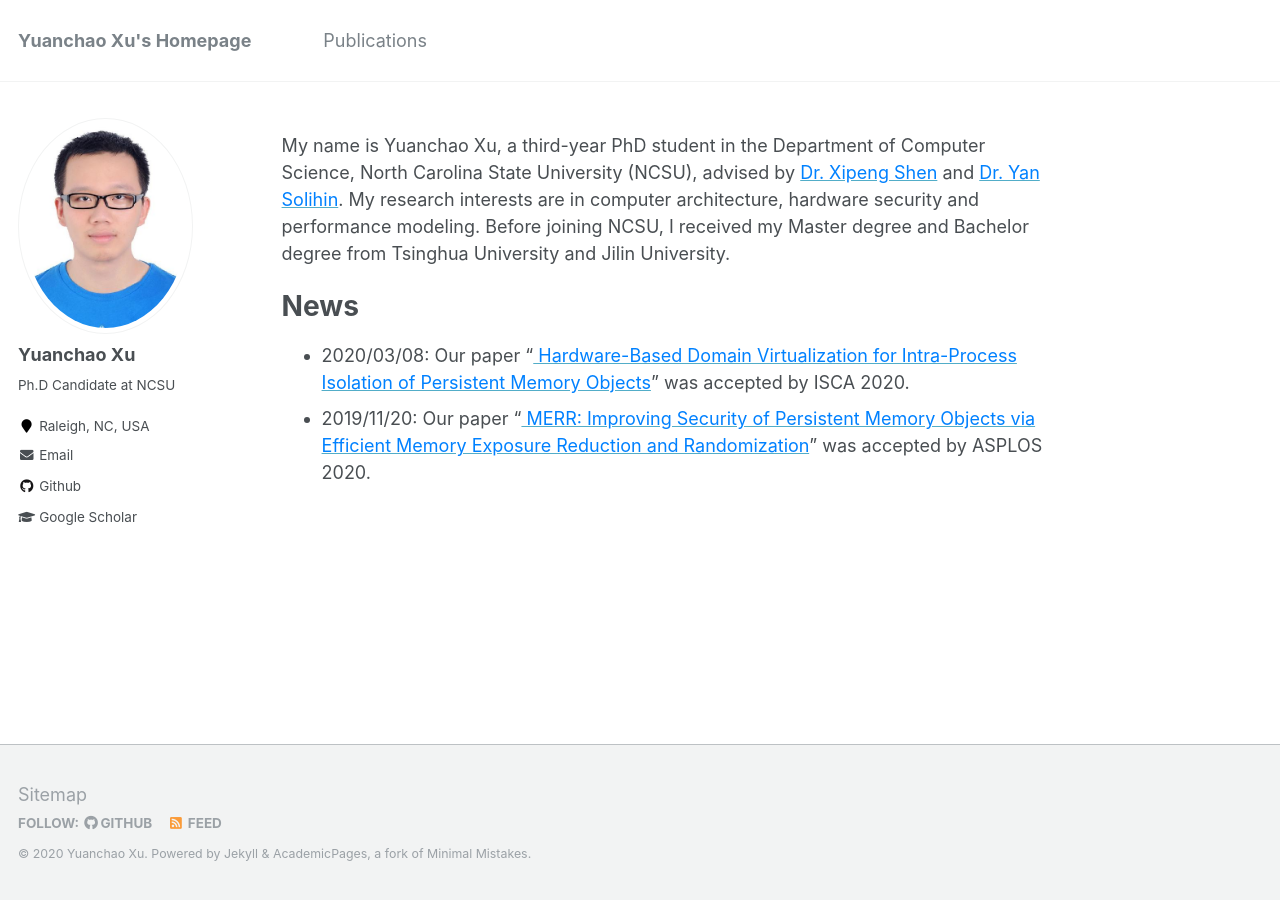
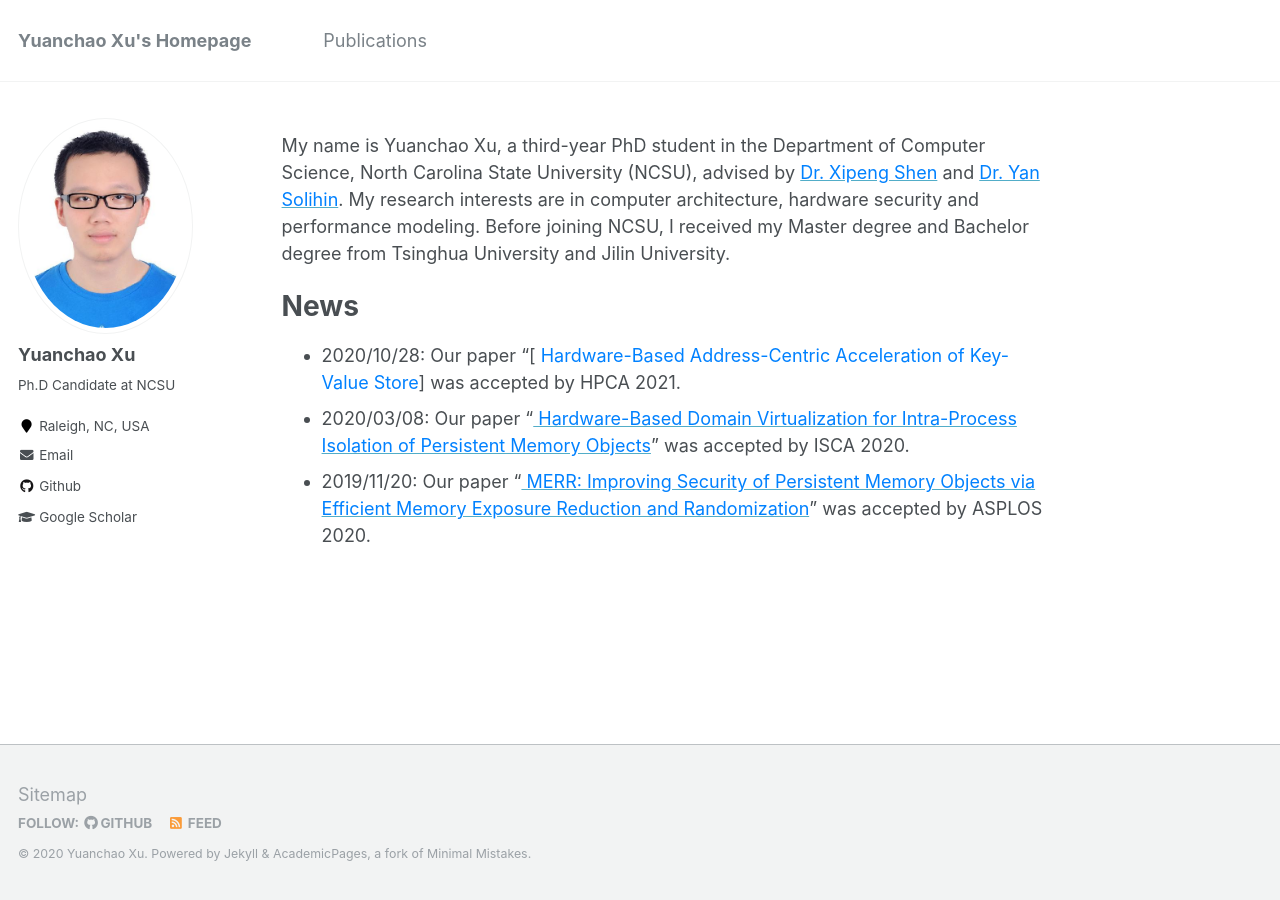
Before and after one commit to yuanchaoxu6/yuanchaoxu6.github.io, a Jekyll site: the page built from _pages/about.md, in a window 1280 px wide. Built offline with Jekyll 4.4.1, drawn with Linux system fonts in a browser that asks for light colours.

Commit message:
add hpca

```diff
--- a/_pages/about.md
+++ b/_pages/about.md
@@ -14,5 +14,6 @@ My name is Yuanchao Xu, a third-year PhD student in the Department of Computer S
 News
 ======
 
+* 2020/10/28: Our paper “[<font color="#0081ff"> Hardware-Based Address-Centric Acceleration of Key-Value Store</font>] was accepted by HPCA 2021.
 * 2020/03/08: Our paper “[<font color="#0081ff"> Hardware-Based Domain Virtualization for Intra-Process Isolation of Persistent Memory Objects</font>](http://yuanchaoxu6.github.io/files/isca20.pdf)” was accepted by ISCA 2020.
 * 2019/11/20: Our paper “[<font color="#0081ff"> MERR: Improving Security of Persistent Memory Objects via Efficient Memory Exposure Reduction and Randomization</font>](http://yuanchaoxu6.github.io/files/asplos20.pdf)” was accepted by ASPLOS 2020.
```
Also changed, not shown: _pages/publications.md (+1 -0 lines).
